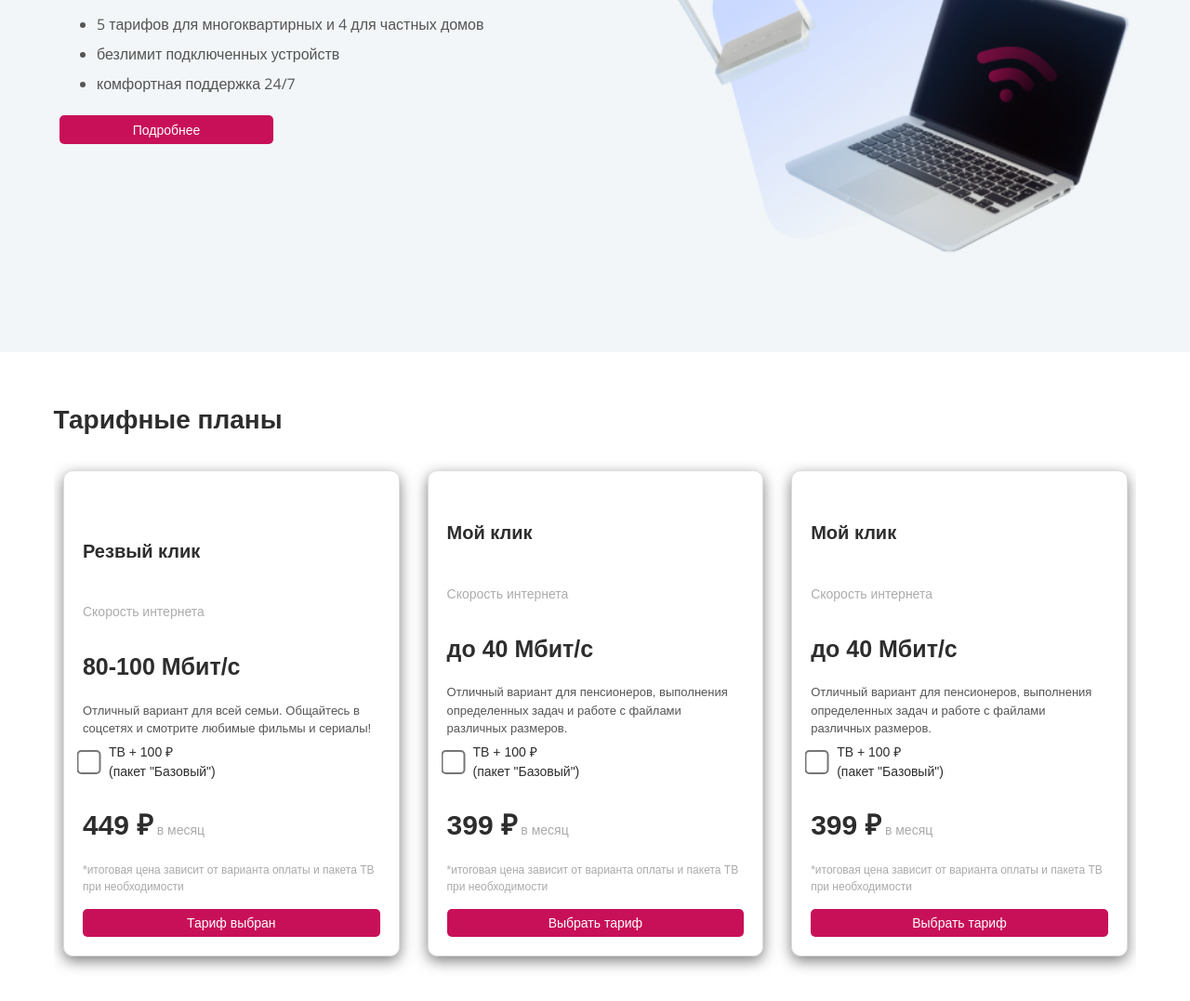
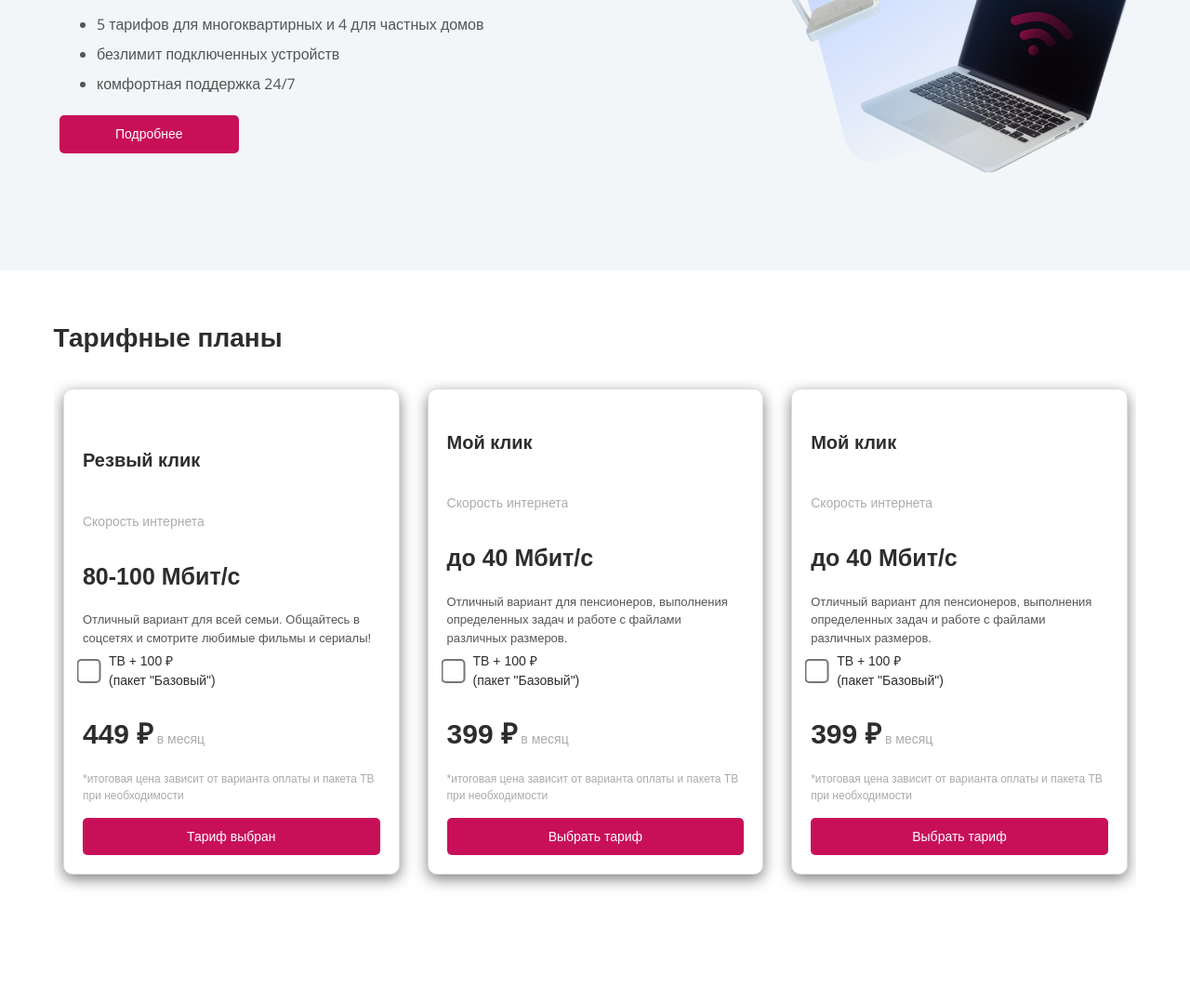
Before and after one commit to KsushaKit/Telekom-website-layout, a plain HTML site: page index.html in a window 1280 px wide. Shown: the part 288-1365 px from the top of the page at 93% size. Drawn offline with nearby package versions, Linux system fonts and the light colour scheme; a web font is replaced by a local one.

Commit message:
editing element sizes

```diff
--- a/style.css
+++ b/style.css
@@ -42,6 +42,7 @@ a {
 .header__banner {
     display: flex;
     padding: 88px 5% 89px 5%;
+    justify-content: space-between;
 }
 
 .header__banner-title {
@@ -59,7 +60,7 @@ a {
 }
 
 .header__banner-button {
-    padding: 0.9vh 6.15vw;
+    padding: 12px 60px;
     font-size: 14px;
     border-radius: 5px;
     background-color: #C81059;
@@ -73,8 +74,8 @@ a {
     background-color: #0099C8;
 }
 
-.header__banner-img img {
-    width: 43.6vw;
+.header__banner-img{
+    width: 436px;
 }
 
 /* Основная часть */
@@ -191,7 +192,7 @@ a {
 }
 
 .tariff-plans__item-button {
-    padding: 0.9vh 3vw;
+    padding: 12px 80px;
     font-size: 14px;
     border-radius: 5px;
     background-color: #C81059;
```
